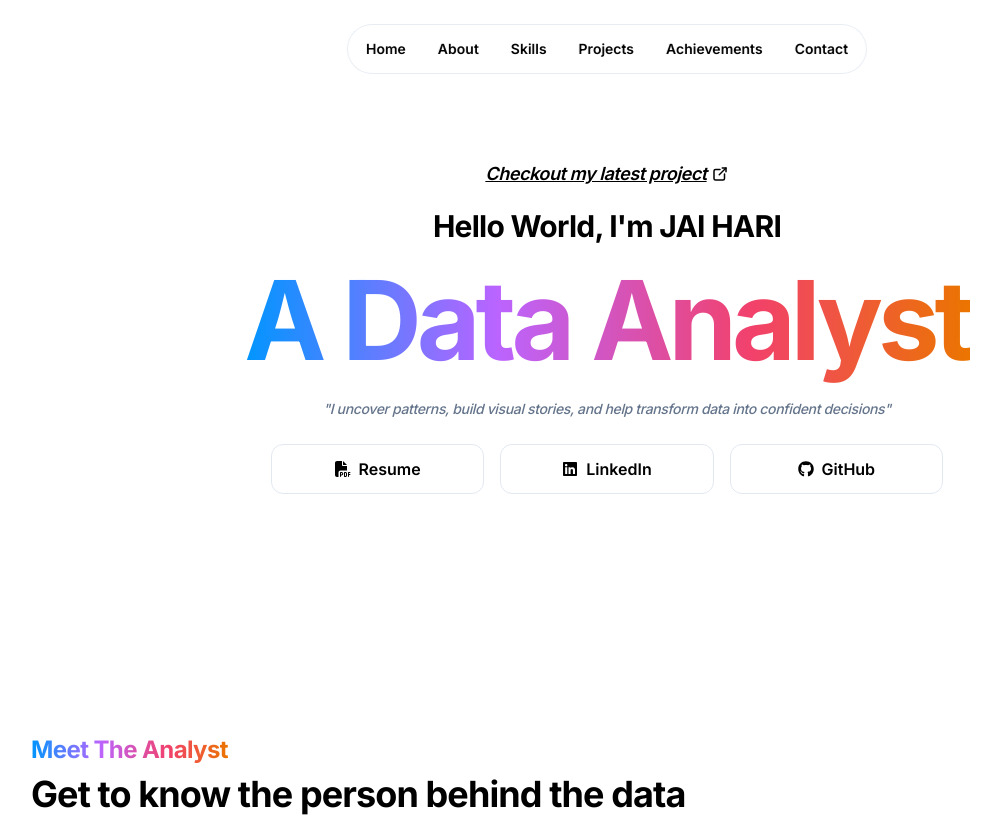
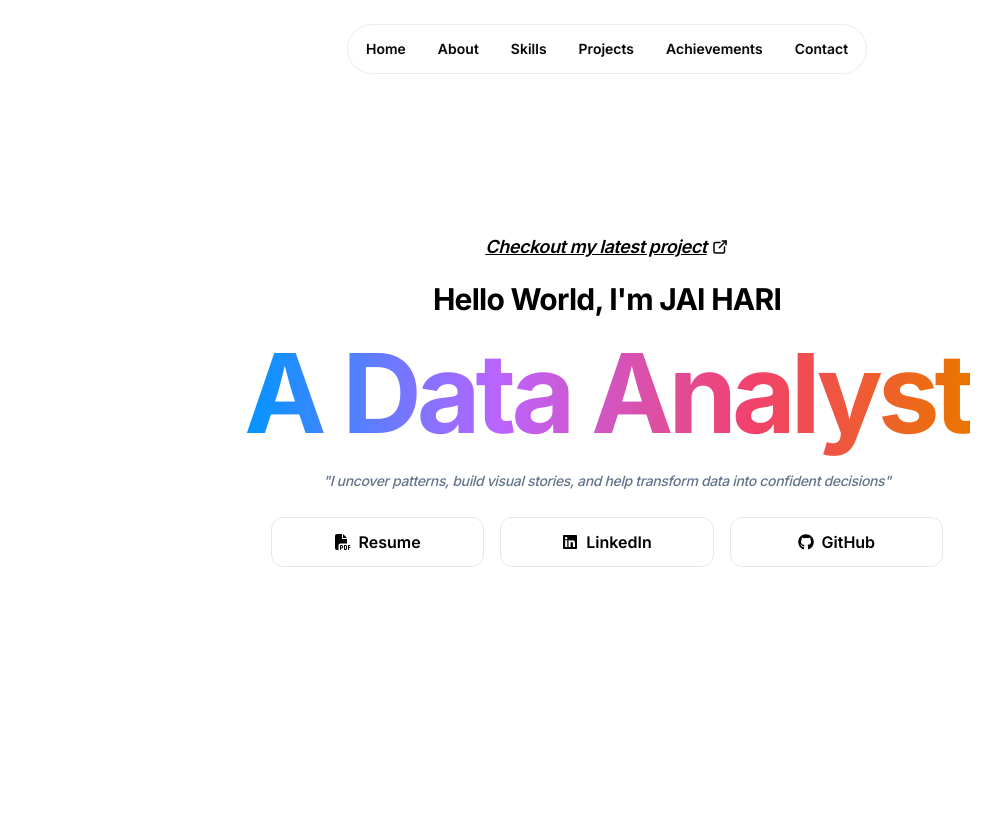
Before and after one commit to ijaihari/ds-portfolio, a React (Vite) app: page / in a window 1280 px wide. Shown: the top 817 px of the page, without its empty margins (33-1034 px from the left). Built offline with nearby package versions, Linux system fonts and the light colour scheme.

Commit message:
upgraded screen height

```diff
--- a/src/pages/HeroSection.jsx
+++ b/src/pages/HeroSection.jsx
@@ -1,9 +1,9 @@
 import { TbExternalLink } from "react-icons/tb";
 import { FaFilePdf, FaLinkedin, FaGithub } from "react-icons/fa6";
-
+/* px-4 sm:px-6 pt-16 sm:py-20 */
 export function HeroSection() {
   return (
-    <section className="flex items-center justify-center w-full px-4 sm:px-6 pt-16 sm:py-20">
+    <section className="flex items-center justify-center w-full min-h-screen">
       <div className="w-full max-w-6xl flex flex-col items-center text-center py-14 sm:py-20 leading-tight">
 
         {/* Project link */}
```
